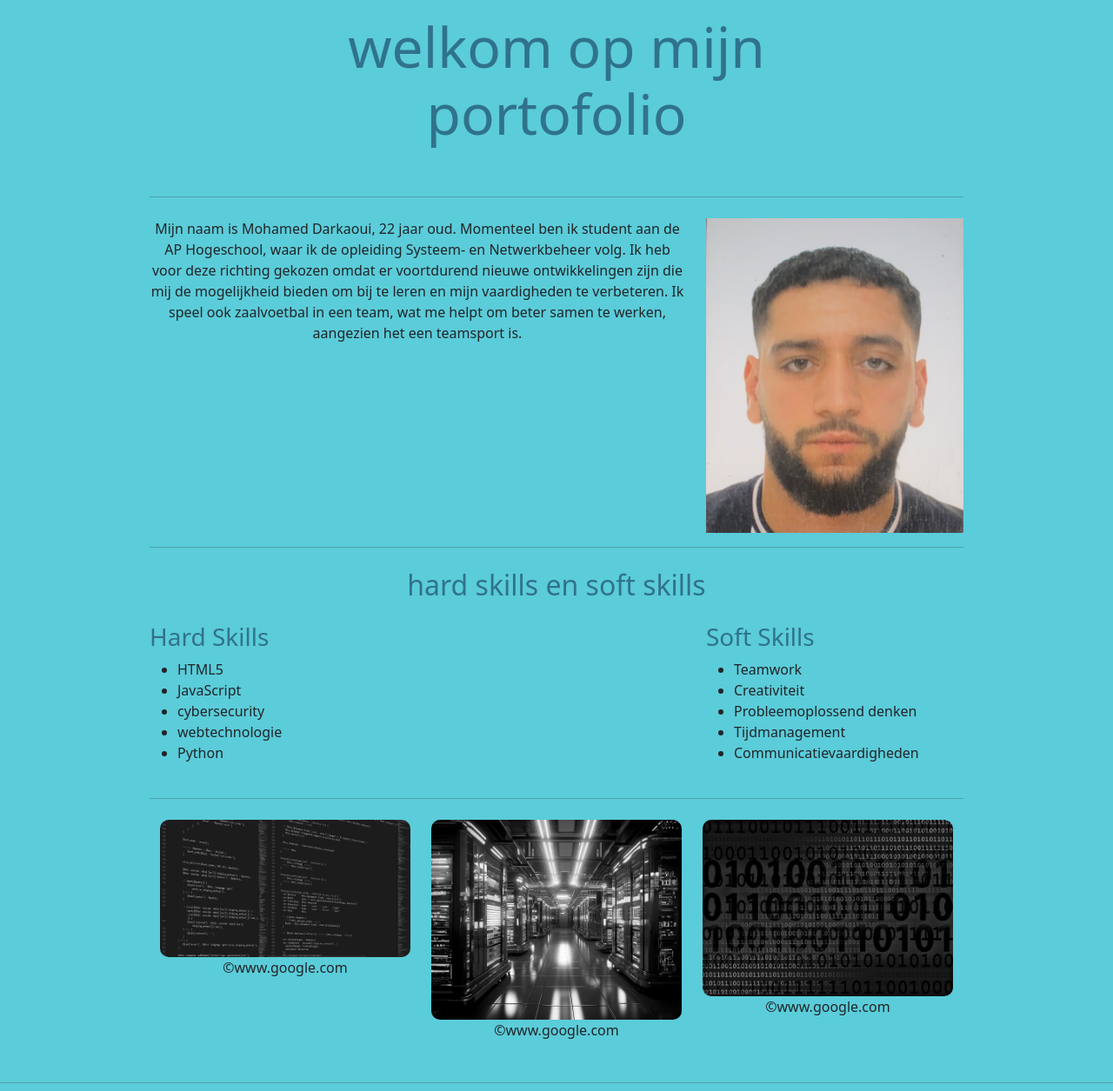
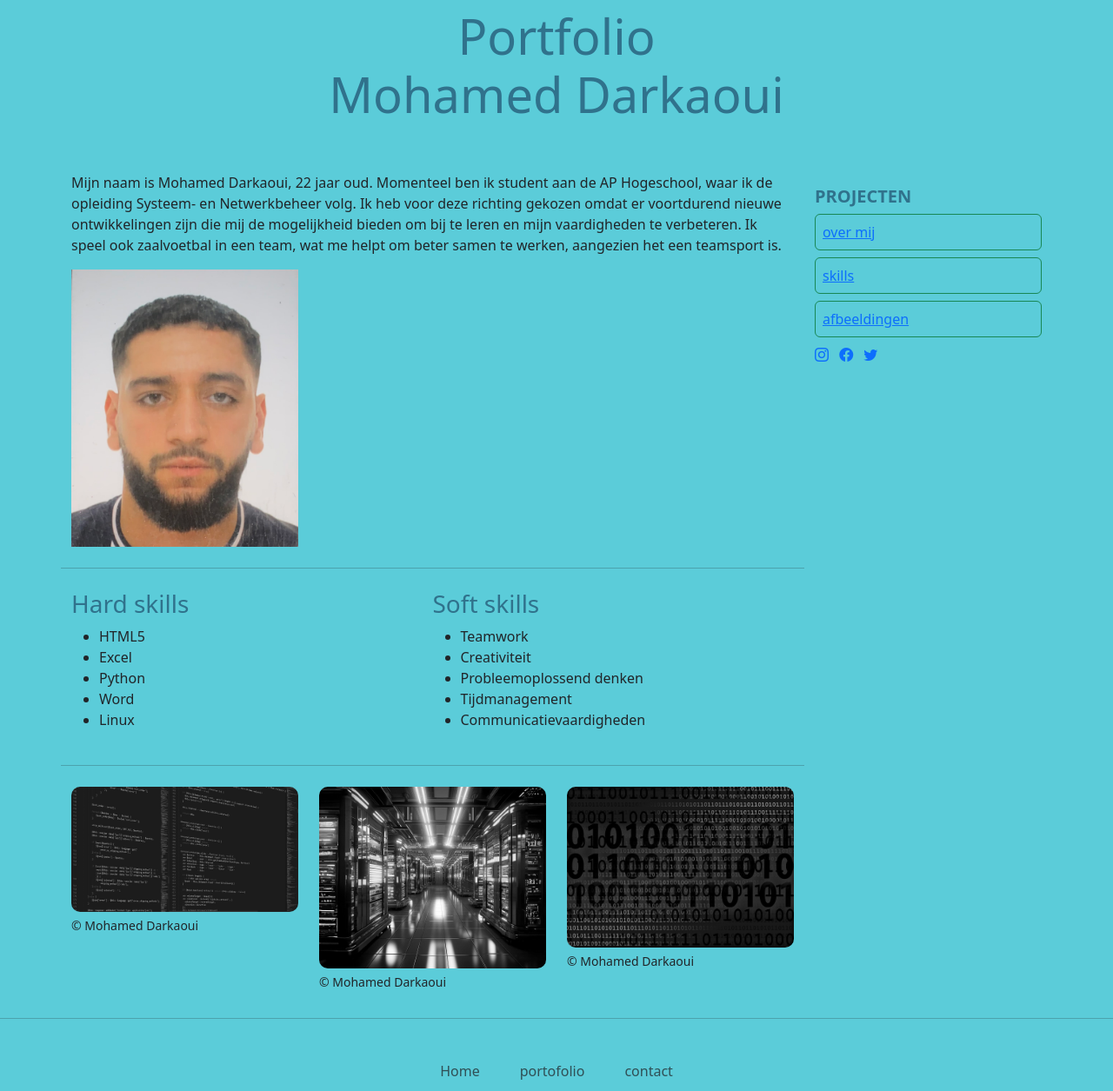
Before and after one commit to mohamed-darkaoui/portfolio, a plain HTML site: page portofolio_Mohamed-Darkaoui/oefening-home/index.html in a window 1280 px wide. Shown: the part 98-1353 px from the top of the page at 87% size. Drawn offline with nearby package versions, Linux system fonts and the light colour scheme.

Commit message:
Update index.html

```diff
--- a/portofolio_Mohamed-Darkaoui/oefening-home/index.html
+++ b/portofolio_Mohamed-Darkaoui/oefening-home/index.html
@@ -1,48 +1,58 @@
 <!DOCTYPE html>
 <html lang="nl-BE">
+
 <head>
   <!-- Required meta tags -->
   <meta charset="UTF-8">
   <meta http-equiv="X-UA-Compatible" content="IE=edge">
   <meta name="viewport" content="width=device-width, initial-scale=1.0">
-    <title>oefening</title>
-    <!--resst.css-->
-    <link rel="resetsheet" href="css/reset.css">
+  <title>2</title>
   <!-- Bootstrap CSS -->
-    <link href="https://cdn.jsdelivr.net/npm/bootstrap@5.3.3/dist/css/bootstrap.min.css" rel="stylesheet" integrity="sha384-QWTKZyjpPEjISv5WaRU9OFeRpok6YctnYmDr5pNlyT2bRjXh0JMhjY6hW+ALEwIH" crossorigin="anonymous">
+  <link href="https://cdn.jsdelivr.net/npm/bootstrap@5.3.3/dist/css/bootstrap.min.css" rel="stylesheet"
+    integrity="sha384-QWTKZyjpPEjISv5WaRU9OFeRpok6YctnYmDr5pNlyT2bRjXh0JMhjY6hW+ALEwIH" crossorigin="anonymous">
+  <!-- Bootstrap CSS icons: https://icons.getbootstrap.com/#usage -->
+  <link rel="stylesheet" href="https://cdn.jsdelivr.net/npm/bootstrap-icons@1.11.3/font/bootstrap-icons.min.css">
   <!-- JavaScript: Bootstrap Bundle with Popper -->
-    <script src="https://cdn.jsdelivr.net/npm/bootstrap@5.3.3/dist/js/bootstrap.bundle.min.js" integrity="sha384-YvpcrYf0tY3lHB60NNkmXc5s9fDVZLESaAA55NDzOxhy9GkcIdslK1eN7N6jIeHz" crossorigin="anonymous" defer></script>
+  <script src="https://cdn.jsdelivr.net/npm/bootstrap@5.3.3/dist/js/bootstrap.bundle.min.js"
+    integrity="sha384-YvpcrYf0tY3lHB60NNkmXc5s9fDVZLESaAA55NDzOxhy9GkcIdslK1eN7N6jIeHz" crossorigin="anonymous" defer>
+    </script>
   <!-- eigen geschreven css voor jouw html-bestand -->
 <link rel="stylesheet" href="css/style.css">
+</head>
 
-</head>
-<body>
+
+
+
 <nav class="navbar navbar-expand-lg navbar-dark donkerblauw text-black">
         <div class="container-fluid">
+          <!-- Logo links -->
           <a class="navbar-brand" href="index.html">
-        <img src="assets/images/Logo_Portofolio-removebg-preview.png" alt="Logo_Portofolio-removebg-preview" width="100%">
+            <img src="assets/images/logo22.png" alt="logo22" width="100%">
           </a>
 
+          <!-- Hamburger Button rechts -->
           <button class="navbar-toggler" type="button" data-bs-toggle="collapse" data-bs-target="#navbarContent" aria-controls="navbarContent" aria-expanded="false" aria-label="Toggle navigation">
             <span class="navbar-toggler-icon"></span>
           </button>
 
+          <!-- Navbar items naast elkaar -->
           <div class="collapse navbar-collapse" id="navbarContent">
             <ul class="navbar-nav">
               <li class="nav-item">
                 <a class="nav-link" href="index.html">Home</a>
               </li>
               <li class="nav-item">
-            <a class="nav-link" href="portofolio.html">Portofolio</a>
+                <a class="nav-link" href="portfolio.html">Portfolio</a>
               </li>
 
+              <!-- Projecten Dropdown -->
               <li class="nav-item dropdown">
                 <a class="nav-link dropdown-toggle" href="#" id="projectenDropdown" role="button" data-bs-toggle="dropdown" aria-expanded="false">
                   Projecten
                 </a>
-            <ul class="dropdown-menu text-black">
-              <li><a class="dropdown-item" href="project1.html">Project 1</a></li>
-              <li><a class="dropdown-item" href="#">Project 2</a></li>
+                <ul class="dropdown-menu ">
+                  <li><a class="dropdown-item" href="project1.html">project Netwerkbekabeling</a></li>
+                  <li><a class="dropdown-item" href="#">Project Portfolio website</a></li>
                   <li><a class="dropdown-item" href="#">Project 3</a></li>
                   <li><a class="dropdown-item" href="#">Project 4</a></li>
                   <li><a class="dropdown-item" href="#">Project 5</a></li>
@@ -57,33 +67,30 @@
           </div>
         </div>
       </nav>
-
 <header class="row m-5">
-      <h1 class="col display-3 tekst-donkerblauw text-center">welkom op mijn<br>portofolio</h1>
+    <h1 class="display-4 tekst-donkerblauw text-center"><strong>Portfolio <br>Mohamed Darkaoui</strong></h1>
 </header>
-    <main class="container col-md-9">
+<div class="container">
+  <div class="row">
+    <main class="col-md-9">
+      <section id="over mij" class="row">
+        <article class="col-12 mb-3">Mijn naam is Mohamed Darkaoui, 22 jaar oud. Momenteel ben ik student aan de AP Hogeschool, waar ik de opleiding Systeem- en Netwerkbeheer volg. Ik heb voor deze richting gekozen omdat er voortdurend nieuwe ontwikkelingen zijn die mij de mogelijkheid bieden om bij te leren en mijn vaardigheden te verbeteren.
+            Ik speel ook zaalvoetbal in een team, wat me helpt om beter samen te werken, aangezien het een teamsport is.</article>
+            <article class="themed-grid-col text-center col-md-4"><img src="assets/images/foto.jpg" alt="foto" width="100%"></article>
         <hr class="my-4">
-    <section class="text-center row mb-3">
-      <article class="themed-grid-col col-md-8">Mijn naam is Mohamed Darkaoui, 22 jaar oud. Momenteel ben ik student aan de AP Hogeschool, waar ik de opleiding Systeem- en Netwerkbeheer volg. Ik heb voor deze richting gekozen omdat er voortdurend nieuwe ontwikkelingen zijn die mij de mogelijkheid bieden om bij te leren en mijn vaardigheden te verbeteren.
-        Ik speel ook zaalvoetbal in een team, wat me helpt om beter samen te werken, aangezien het een teamsport is.</article>
-        <article class="themed-grid-col col-md-4"><img src="assets/images/foto.jpg" alt="foto" width="100%"></article>
-    </section>
-    <hr>
-    <h2 class="text-center mt-4 mb-4 tekst-donkerblauw">hard skills en soft skills</h2>
-   <div class="row skills-section">
-      <div class="col-lg-8">
-        <h3 class="tekst-donkerblauw">Hard Skills</h3>
+        <div id="skills" class="row skills-section">
+            <div class="col-lg-6">
+                <h3 class="tekst-donkerblauw">Hard skills</h3>
                 <ul>
                     <li>HTML5</li>
-          <li>JavaScript</li>
-          <li>cybersecurity</li>
-          <li>webtechnologie</li>
+                    <li>Excel</li>
                     <li>Python</li>
+                    <li>Word</li>
+                    <li>Linux</li>
                 </ul>
             </div>
-
-      <div class="col-lg-4">
-        <h3 class="tekst-donkerblauw">Soft Skills</h3>
+            <div class="col-lg-6">
+                <h3 class="tekst-donkerblauw">Soft skills</h3>
                 <ul>
                     <li>Teamwork</li>
                     <li>Creativiteit</li>
@@ -93,60 +100,69 @@
                 </ul>
             </div>
         </div>
-  </div>
 
 
         <hr class="my-4">
-<!--<div class="container col-md-9">
-  <div id="carouselExample" class="carousel slide">
-    <div class="carousel-inner">
-      <div class="carousel-item active ">
-        <img src="assets/images/Foto_01.png" class="foto_01" alt="foto-01" width="img-fluid">
-      </div>
-      <div class="carousel-item">
-        <img src="assets/images/Foto_02.jpg" class="foto_02" alt="foto-02" width="img-fluid">
-      </div>
-      <div class="carousel-item">
-        <img src="assets/images/Foto_03.jpg" class="foto-03" alt="foto-03" width="img-fluid">
-      </div>
-    </div>
-    <button class="carousel-control-prev" type="button" data-bs-target="#carouselExample" data-bs-slide="prev">
-      <span class="carousel-control-prev-icon" aria-hidden="true"></span>
-      <span class="visually-hidden">Previous</span>
-    </button>
-    <button class="carousel-control-next" type="button" data-bs-target="#carouselExample" data-bs-slide="next">
-      <span class="carousel-control-next-icon" aria-hidden="true"></span>
-      <span class="visually-hidden">Next</span>
-    </button>
-  </div>
-</div>-->
 
-<div class="container col-md-12">
-  <div class="row">
-    <div class="col-md-4 mb-3 text-center">
-      <div class="image-container">
-        <img src="assets/images/Foto_01.png" alt="foto_01" width="200px" height="auto">
-        <figcaption class="text-center mb-3">&copy;www.google.com</figcaption>
+
+        <article id="afbeeldingen" class="col-12 col-sm-6 col-md-4 image-container">
+
+            <figure>
+              <img src="assets/images/Foto_01.png" class="img-fluid 100%" alt="foto 1">
+              <figcaption class="h6 small mt-2">&copy; Mohamed Darkaoui</figcaption>
+            </figure>
+          </a>
+        </article>
+
+        <article class="col-12 col-sm-6 col-md-4 image-container">
+            <figure><img src="assets/images/Foto_02.jpg" class="img-fluid 100%" alt="Foto 2">
+              <figcaption class="h6 small mt-2">&copy; Mohamed Darkaoui</figcaption>
+            </figure>
+          </a>
+        </article>
+
+        <article class="col-12 col-sm-6 col-md-4 image-container">
+            <figure><img src="assets/images/Foto_03.jpg" class="img-fluid 100%" alt="foto 3">
+              <figcaption class="h6 small mt-2">&copy; Mohamed Darkaoui</figcaption>
+            </figure>
+          </a>
+        </article>
+      </section>
+
+
+
+
+    </main>
+
+    <aside class="col md-3">
+      <h2 class="text-uppercase tekst-donkerblauw fs-5 fw-bolder pt-3">Projecten</h2>
+      <ul class="list-group">
+        <li class="list-group-item blauwgrijs border rounded border-success p-2 mb-2"><a href="#over mij">over mij</a></li>
+        <li class="list-group-item blauwgrijs border rounded border-success p-2 mb-2"><a href="#skills">skills </a></li>
+        <li class="list-group-item blauwgrijs border rounded border-success p-2 mb-2"><a href="#afbeeldingen">afbeeldingen</a></li>
+    </ul>
+      <ul class="list-inline socials">
+        <li class="list-inline-item">
+          <a href="https://www.instagram.com" target="_blank">
+            <i class="fs-6 blauwgrijs bi bi-instagram"></i>
+          </a>
+        </li>
+        <li class="list-inline-item">
+          <a href="https://www.facebook.com" target="_blank">
+            <i class="fs-6 blauwgrijs bi bi-facebook"></i>
+          </a>
+        </li>
+        <li class="list-inline-item">
+          <a href="https://twitter.com/" target="_blank">
+            <i class="fs-6 blauwgrijs bi bi-twitter"></i>
+          </a>
+        </li>
+      </ul>
+    </aside>
+
   </div>
 </div>
 
-    <div class="col-md-4 mb-3 text-center">
-      <div class="image-container">
-        <img src="assets/images/Foto_02.jpg" alt="foto_02" width="200px" height="auto">
-        <figcaption class="text-center mb-3">&copy;www.google.com</figcaption>
-      </div>
-    </div>
-
-    <div class="col-md-4 mb-3 text-center">
-      <div class="image-container">
-        <img src="assets/images/Foto_03.jpg" alt="foto_03" width="200px" height="auto">
-        <figcaption class="text-center mb-3">&copy;www.google.com</figcaption>
-      </div>
-    </div>
-  </div>
-</div>
-</main>
-    <aside></aside>
 <footer>
       <hr>
       <div class="b-example-divider"></div>
@@ -157,9 +173,10 @@
             <li class="nav-item"><a href="portofolio.html" class="nav-link px-2 text-body-secondary">portofolio</a></li>
             <li class="nav-item"><a href="contact.html" class="nav-link px-2 text-body-secondary">contact</a></li>
           </ul>
-          <p class="text-center text-body-secondary">&copy; 2024 Mohamed Darkaoui, AP Hogeschool</p>
+          <p class="text-center text-body-secondary ">&copy; 2024 Mohamed Darkaoui, AP Hogeschool</p>
         </footer>
       </div>
     </footer>
 </body>
+
 </html>
```
Lines whose indentation alone changed are shown as unchanged.
